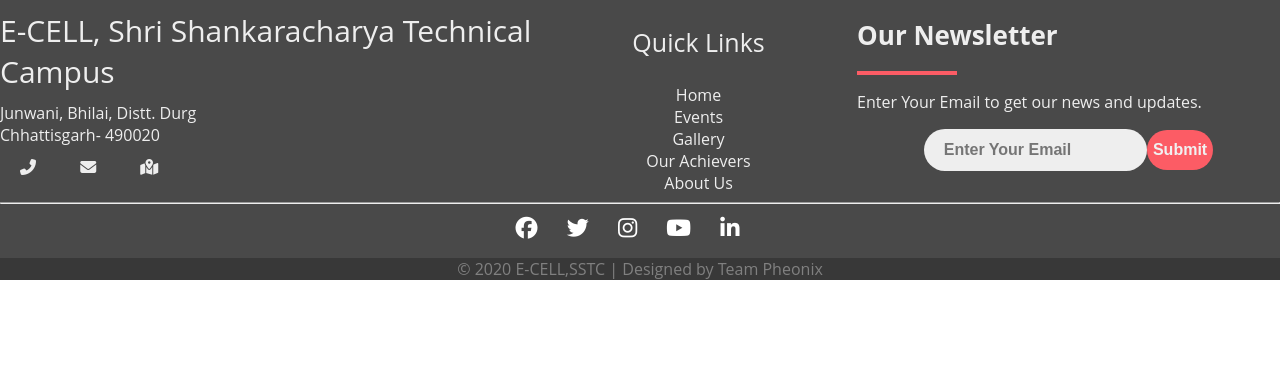
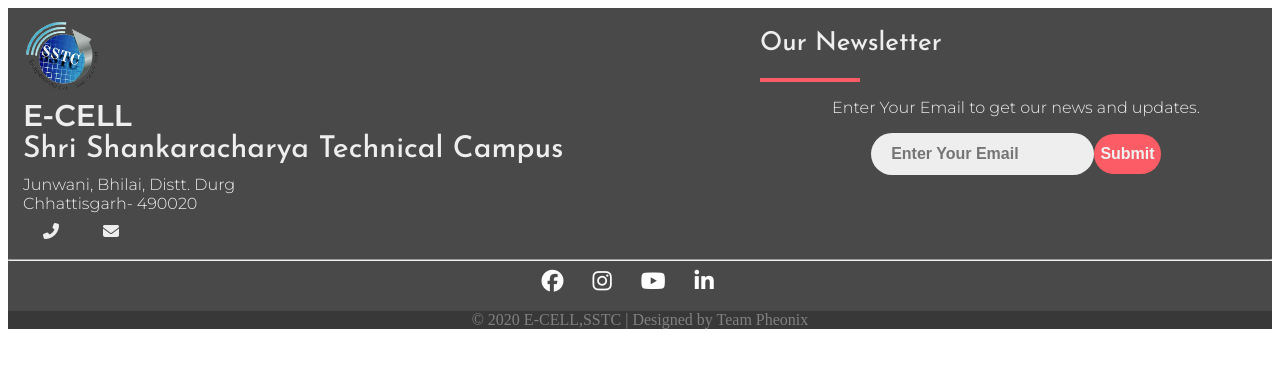
Before and after one commit to ashish11chawda/ecell_sstc, a plain HTML site: page src/footer.html in a window 1280 px wide. Drawn offline with Linux system fonts and the light colour scheme.

Commit message:
Add fonts to footer

```diff
--- a/css/footer.css
+++ b/css/footer.css
@@ -1,61 +1,62 @@
-
-body{
-    margin: 0;
-    padding: 0;
-    font-family: "Open Sans",sans-serif;
-
-  }
-
-  footer{
+@import url('https://fonts.googleapis.com/css2?family=Josefin+Sans:wght@500&family=Merriweather:ital,wght@0,300;1,900&family=Montserrat:wght@300;600&family=Raleway:wght@600&display=swap');
+footer{
     background: #494949;
-    /* padding: 90px 0; */
-    width: 100vw;
-    /* position: relative;
-    display: flex;
-    flex-direction: column;
-    flex-wrap: nowrap; */
+    width: 100%;
     color: #eeeeee;
   }
 
   .footer-container{
-    /* padding: 10px; */
-    width: 100vw;
-
-    /* padding: 0 20px; */
+    width: 100%;
     display: flex;
     justify-content: space-between;
     align-items: stretch;
     flex-wrap: nowrap;
-
   }
   .left-col{
+    margin-left: 15px;
     display: flex;
     flex-direction: column;
     flex-wrap: nowrap;
     width: auto;
+    justify-content: flex-start;
+    align-items: flex-start;
+  }
+  .logo-content{
+    display: flex;
+    flex-direction: column;
+    flex-wrap: nowrap;
+    justify-content: center;
   }
   .left-col .content{
     margin: 10px 0;
   }
   .left-col .content .logo-name{
     font-size: 30px;
+    font-family: 'Josefin Sans', Courier, monospace;
+    font-weight: 500;
   }
+  .left-col .content .logo-name .ecell{
+    font-family: 'Montserrat', Courier, monospace;
+    font-weight: 600;
+  }
+
   .left-col .content .address{
     padding: 10px 0;
+    font-family: 'Montserrat', Courier, monospace;
+    font-weight: 300;
   }
   .logo{
-    width: 180px;
+    width: 80px;
   }
   .contact-link a{
    margin: 20px;
     color: #eee;
   }
-  .address p a{
+  .address a{
     color: #eee;
     text-decoration: none;
   }
   .social-media{
-    /* margin: 20px 0; */
     width: 100%;
     text-align: center;
   }
@@ -74,13 +75,21 @@ body{
  .right-col{
    width: 40vw;
    overflow: hidden;
+   display: flex;
+   flex-direction: column;
  }
-  .right-col h1{
+  .right-col h2{
     font-size: 26px;
     width: fit-content;
+    align-self: flex-start;
+    font-family: 'Josefin Sans', Courier, monospace;
+    font-weight: 500;
   }
   .right-col p{
     width: fit-content;
+    align-self: center;
+    font-family: 'Montserrat', Courier, monospace;
+    font-family: 300;
   }
 
   .border{
@@ -97,8 +106,6 @@ body{
   }
 
   .txtb{
-
-    /* padding: 5px 5px; */
     height: 40px;
     font-size: 16px;
     color: #293043;
@@ -107,11 +114,9 @@ body{
     font-weight: 700;
     outline: none;
     border-radius: 30px;
-
   }
 
   .btn{
-    /* padding: 10px 20px; */
     height: 40px;
     font-size: 16px;
     color: #f1f1f1;
@@ -120,7 +125,6 @@ body{
     font-weight: 700;
     outline: none;
     border-radius: 30px;
-    /* margin-left: 20px; */
     cursor: pointer;
     transition: opacity .3s linear;
   }
@@ -147,12 +151,7 @@ body{
  }
 
 .footer-bottom{
-  /* position: absolute;
-  margin: auto;
-  bottom: 0;
-  left: 0; */
   text-align: center;
-
   width: 100%;
   background: #383838;
   color: #808080;
@@ -162,7 +161,6 @@ body{
 
     .right-col{
       width: 100%;
-
     }
     .middle-col{
       width: 100%;
@@ -175,14 +173,14 @@ body{
 
 
   @media screen and (max-width:700px){
+    .logo-content{
+      flex-direction: column;
+      justify-content: center;
+      align-items: center;
+    }
     .footer-container{
       flex-wrap: wrap-reverse;
     }
-    .btn{
-      /* margin: 0; */
-      /* width: 100%; */
-      /* margin-top: 20px; */
-      }
       .left-col .logo-name{
         font-size: 25px;
       }
--- a/src/footer.html
+++ b/src/footer.html
@@ -16,28 +16,25 @@
     <footer>
       <div class="footer-container">
         <div class="left-col">
-          <!-- <img src="" alt="" class="logo"> -->
+
           <div class="content">
-            <div class="logo-name">E-CELL, Shri Shankaracharya Technical Campus</div>
+              <div class="logo-content">
+                <div class="logo-image"><img src="../images/logo/e-cell.png" alt="" class="logo"></div>
+                <div class="logo-name"><span class="ecell">E-CELL</span><br> Shri Shankaracharya Technical Campus</div>
+              </div>
             <div class="address">
                 <!-- <span class="logo"><img src="../images/logo/address_logo.png" alt="" /></span> -->
-                Junwani, Bhilai, Distt. Durg<br/>Chhattisgarh- 490020
+                <a target="_blank" rel="noopener noreferrer" href="https://goo.gl/maps/Hkz5Mmp7Pn2g13sD8">Junwani, Bhilai, Distt. Durg<br/>Chhattisgarh- 490020</a>
             </div>
             <div class="contact-link">
                 <a target="_blank" rel="noopener noreferrer" href="tel:0788-4088888"><i class="fas fa-phone-alt"></i></a>
                 <a target="_blank" rel="noopener noreferrer" href="mailto:sstc@sstc.ac.in"><i class="fas fa-envelope"></i></a>
-                <a target="_blank" rel="noopener noreferrer" href="https://goo.gl/maps/Hkz5Mmp7Pn2g13sD8"><i class="fas fa-map-marked-alt"></i></a>
+                <!-- <a target="_blank" rel="noopener noreferrer" href="https://goo.gl/maps/Hkz5Mmp7Pn2g13sD8"><i class="fas fa-map-marked-alt"></i></a> -->
             </div>
           </div>
-          <!-- <div class="social-media">
-            <a href="#"><i class="fab fa-facebook-f"></i></a>
-            <a href="#"><i class="fab fa-twitter"></i></a>
-            <a href="#"><i class="fab fa-instagram"></i></a>
-            <a href="#"><i class="fab fa-youtube"></i></a>
-            <a href="#"><i class="fab fa-linkedin-in"></i></a>
-          </div> -->
+
         </div>
-        <div class="middle-col">
+        <!-- <div class="middle-col">
             <p class="heading">Quick Links</p>
 
                 <a href="#home">Home</a>
@@ -46,9 +43,9 @@
                 <a href="#accomplishment">Our Achievers</a>
                 <a href="#about-us">About Us</a>
 
-        </div>
+        </div> -->
         <div class="right-col">
-          <h1>Our Newsletter</h1>
+          <h2>Our Newsletter</h2>
           <div class="border"></div>
           <p>Enter Your Email to get our news and updates.</p>
           <form action="" class="newsletter-form">
@@ -61,11 +58,10 @@
       </div>
       <hr>
       <div class="social-media">
-        <a href="#"><i class="fab fa-facebook-f"></i></a>
-        <a href="#"><i class="fab fa-twitter"></i></a>
-        <a href="#"><i class="fab fa-instagram"></i></a>
-        <a href="#"><i class="fab fa-youtube"></i></a>
-        <a href="#"><i class="fab fa-linkedin-in"></i></a>
+        <a href="https://www.facebook.com/ecell.sstc.5"><i class="fab fa-facebook-f"></i></a>
+        <a href="https://www.instagram.com/ecell_sstc/"><i class="fab fa-instagram"></i></a>
+        <a href="https://www.youtube.com/channel/UCkCTuF5Iefw81TTn5QYI4jg"><i class="fab fa-youtube"></i></a>
+        <a href="https://www.linkedin.com/in/ecell-sstc-bhilai-15aa78195/"><i class="fab fa-linkedin-in"></i></a>
       </div>
       <div class="footer-bottom">
         <p class="rights-text">&copy; 2020 E-CELL,SSTC | Designed by Team Pheonix</p>
```
Also changed, not shown: images/logo/e-cell.png (added), images/logo/white ecell.png (added).
